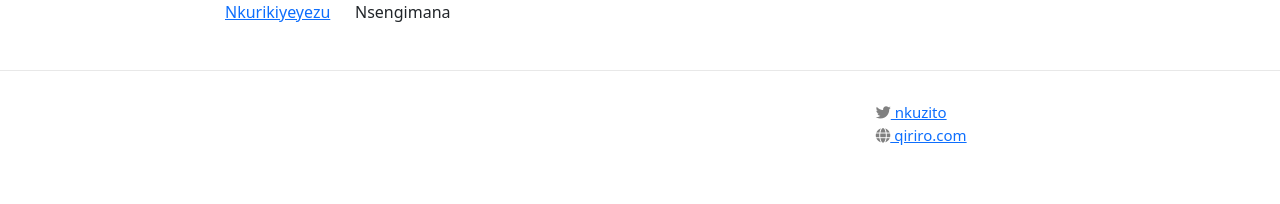
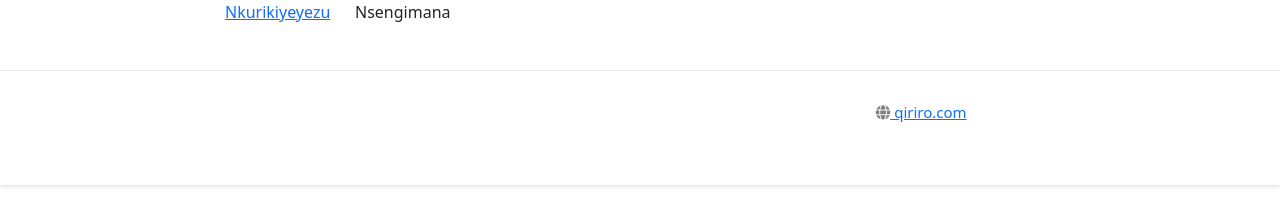
Before and after one commit to qiriro/ete2162, a Jekyll site: the page built from index.md, in a window 1280 px wide. Shown: the part 840-1044 px from the top of the page. Built offline with Jekyll 4.4.1, drawn with Linux system fonts in a browser that asks for light colours; nearby versions of some CDN libraries.

```diff
--- a/_config.yml
+++ b/_config.yml
@@ -10,7 +10,7 @@
 schoolname: ""
 schoolurl: "https://qiriro.com"
 
-twitter_username: nkuzito
+twitter_username:
 
 address:
 # Set your Google Analytics tracking ID (set up yours at http://www.google.com/analytics/)
```
